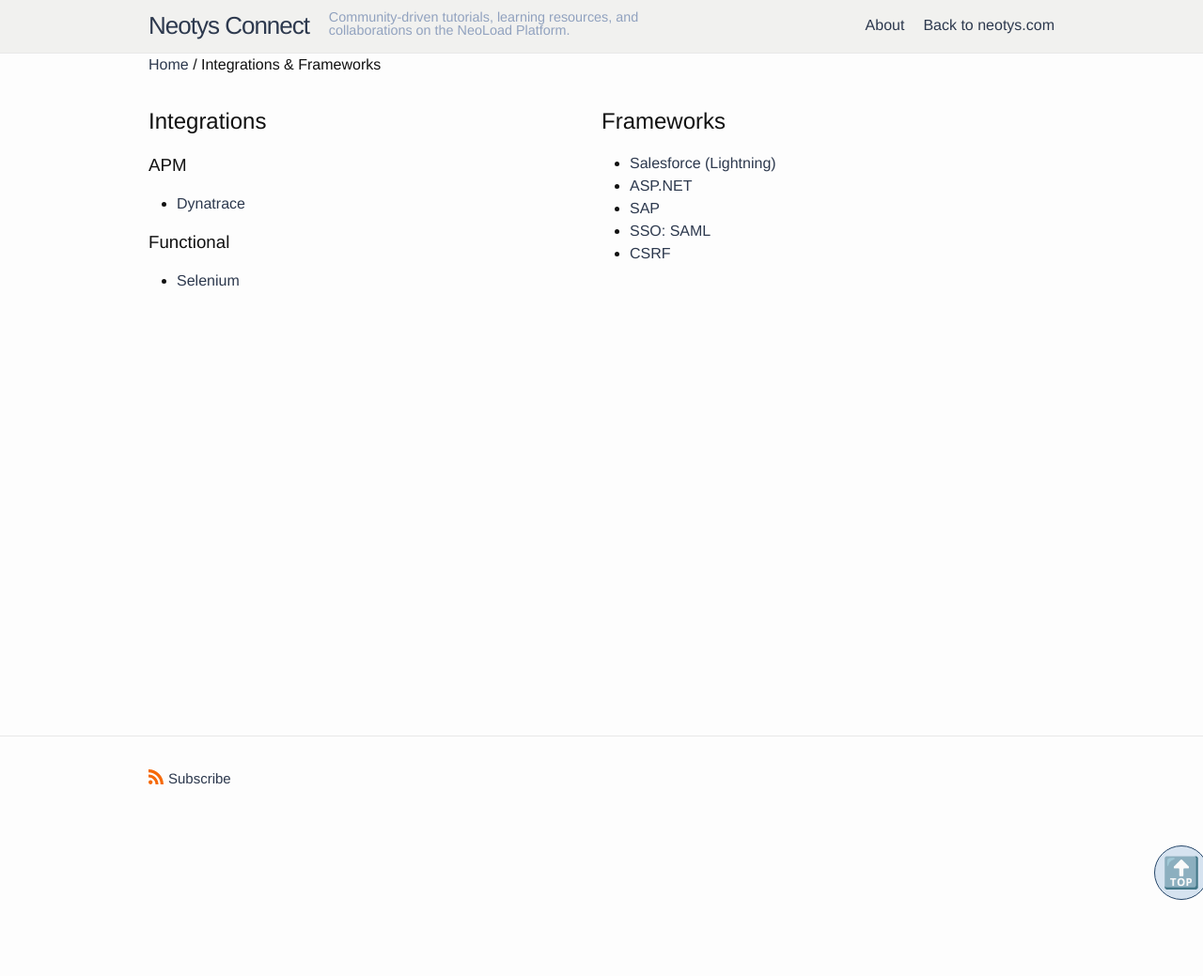
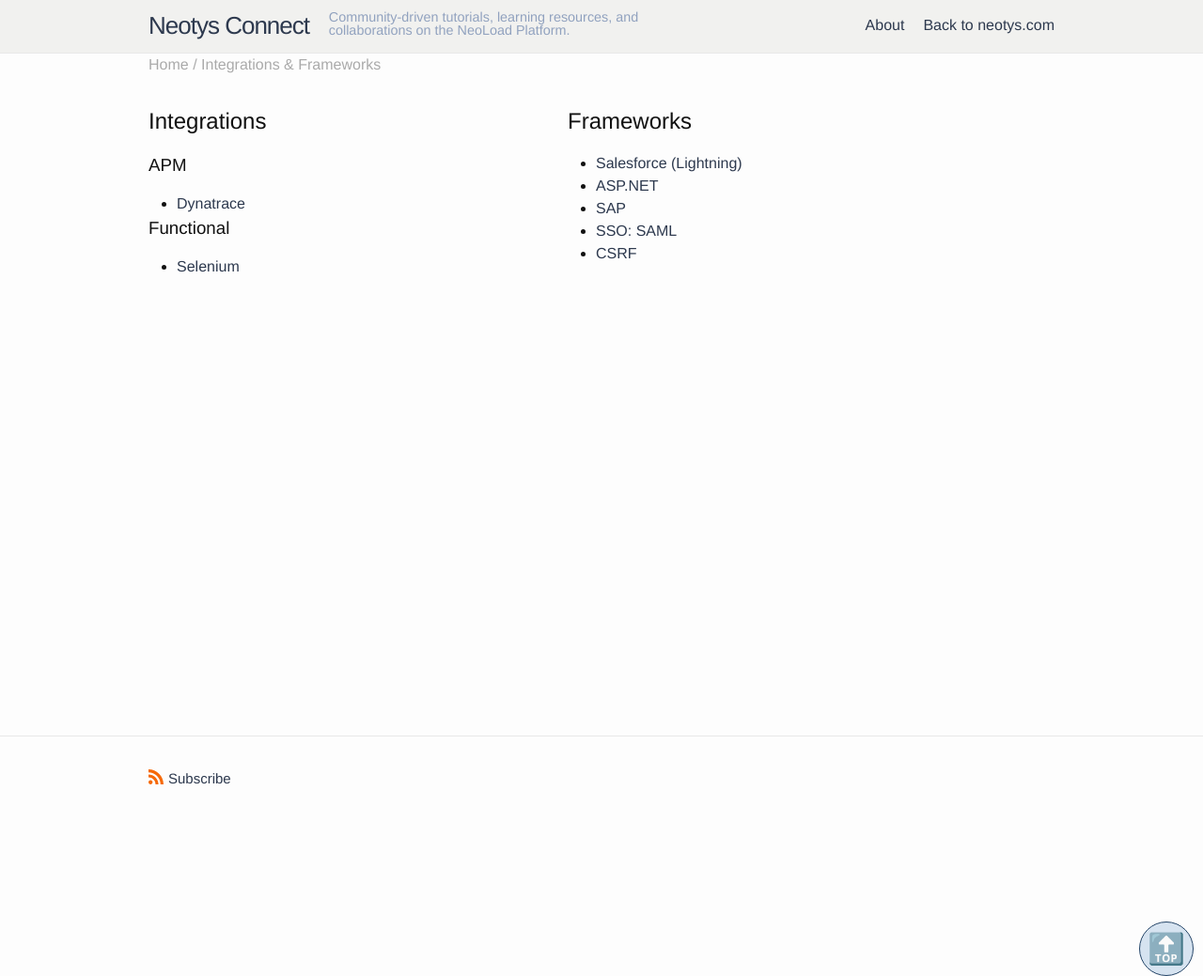
Before and after one commit to Neotys-Connect/connect.neotys.com, a Jekyll site: the page built from _pages/integrations-and-frameworks.markdown, in a window 1280 px wide. Shown: the whole page at 94% size. Built offline with Jekyll 4.4.1, drawn with Linux system fonts in a browser that asks for light colours; before the commit the page ends 980 px from its top, so only the background shows below that.

Commit message:
Layout updates; home, scrolling, boxing

```diff
--- a/_data/frameworks.yaml
+++ b/_data/frameworks.yaml
@@ -2,6 +2,7 @@
 items:
 
 - title: Salesforce (Lightning)
+  priority: 1
   url: https://github.com/Neotys-Labs/neoload-frameworks/tree/master/salesforce/lightning
 
 - title: ASP.NET
--- a/_includes/breadcrumbs.html
+++ b/_includes/breadcrumbs.html
@@ -3,7 +3,7 @@
 <a href="/">Home</a>
 {% for crumb in crumbs offset: 1 %}
   {% if forloop.last %}
-    / {{ page.title }}
+    / <span>{{ page.title }}</span>
   {% else %}
     / <a href="{% assign crumb_limit = forloop.index | plus: 1 %}{% for crumb in crumbs limit: crumb_limit %}{{ crumb | append: '/' | replace:'without-plugin/','without-plugins/' }}{% endfor %}">{{ crumb | replace:'-',' ' | remove:'.html' | capitalize }}</a>
   {% endif %}
--- a/_pages/integrations-and-frameworks.markdown
+++ b/_pages/integrations-and-frameworks.markdown
@@ -4,8 +4,9 @@
 show_title: false
 permalink: /integrations-and-frameworks/
 ---
-<div>
-<div style="float:left;width:50%;padding-top:0px;">
+<div class="boxed-outer">
+
+<div class="boxed-category" style="width:50%;padding-top:0px;">
 
 <h2>Integrations</h2>
 {% assign groups = site.data.integrations.items | group_by:"category" %}
@@ -23,7 +24,7 @@
 {% endfor %}
 
 </div>
-<div style="float:left;width:50%;">
+<div class="boxed-category" style="width:50%;padding-top:0px;">
 
 <h2>Frameworks</h2>
 <ul>
--- a/_sass/minima/custom-styles.scss
+++ b/_sass/minima/custom-styles.scss
@@ -89,6 +89,9 @@
   display: flex;
   flex-wrap: wrap;
 }
+div.home-column-inner > a {
+  min-height:200px;
+}
 div.home-icon {
   margin: 0 auto;
   width: 150px;
@@ -105,6 +108,9 @@
   display: inline-block;
   line-height: 3em;
 }
+div.home-column-inner > * {
+  width:100%;
+}
 div.home-column-title > span {
   vertical-align: middle;
   display: inline-block;
@@ -120,14 +126,14 @@
   background-position: 35% 0%
 }
 div.home-icon-contribute {
-  background-position: 70% 0%
+  background-position: 72% 0%
 }
 div.home-icon-involved {
-  background-position: 105% 0%
+  background-position: 110% 0%
 }
 
 div.home-column-list {
-  margin-top:1em;
+  /*margin-top:1em;*/
   font-size:0.8em;
   text-align:left;
 }
@@ -172,6 +178,17 @@
   }
 }
 
+.boxed-outer {
+  display: flex;
+  flex-wrap: wrap;
+}
+.boxed-category {
+  float: left;
+  width: auto;
+  padding-right:1em;
+  max-width: 430px;
+}
+
 .post-header {
   color:#aaa;
 }
@@ -214,7 +231,7 @@
   // outline: 1px solid red;
   position: absolute;
   top: $scrollLength;
-  right: 0.25rem;
+  right: 1.25rem;
   bottom: -5em;
   width: 3em;
   pointer-events: none;
@@ -259,9 +276,37 @@
   }
 }
 
+main {
+  // leave room for the "scroll track"
+  padding: 0 3rem;
+  // required to make sure the `absolute` positioning of
+  // the anchor wrapper is indeed `relative` to this element vs. the body
+  position: relative;
+
+  // Optional, clears margin if last element is a block item
+  *:last-child {
+    margin-bottom: 0;
+  }
+}
+
 // .toc {
 //   padding: 5px;;
 //   width: 130px;
 //   z-index: 100;
 //   position: fixed;
 // }
+
+div.home-coming-soon {
+  width: 100%;
+  border-radius: 25px;
+  background:#eee;
+  min-height:6em;
+  padding-top:4em;
+}
+div.home-coming-soon::after {
+  content: "Coming soon!";
+}
+
+#breadcrumbs, #breadcrumbs > *, #breadcrumbs > a:link {
+  color:#aaa;
+}
```
Also changed, not shown: _pages/tutorials.markdown (+6 -2 lines), index.markdown (+17 -7 lines).
